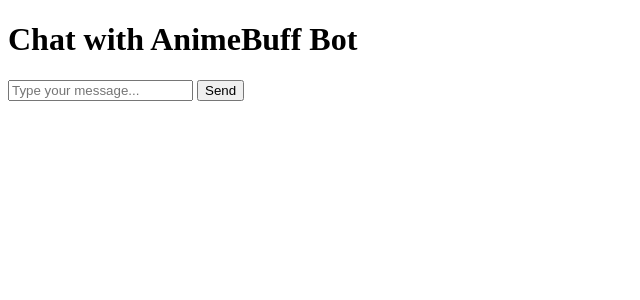
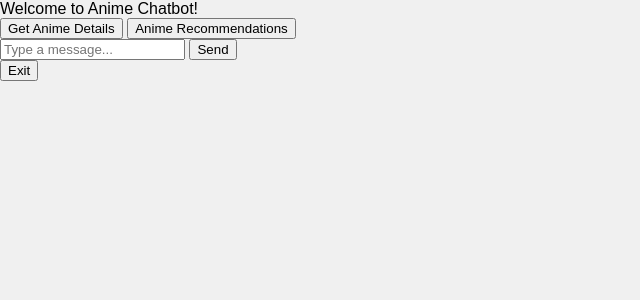
Before and after one commit to sameer-ahmed-2000/AnimeBuff-Bot, a Flask app: page /chat in a window 1280 px wide. Shown: the top 300 px of the page, without its empty margins (0-640 px from the left). Run offline with Flask 3, Linux system fonts and the light colour scheme; parts of the project's set-up code (start-up, migrations or seed data) failed here and were passed over.

Commit message:
changed the designs and structure

```diff
--- a/static/css/styles.css
+++ b/static/css/styles.css
@@ -1,79 +1,23 @@
-/* Style for user messages */
-.user-message {
-    color: blue;
+body {
+    font-family: Arial, sans-serif;
+    margin: 0;
+    padding: 0;
+    background-color: #f0f0f0;
 }
 
-/* Style for chatbot messages */
-.chatbot-message {
-    color: green;
+h1 {
+    color: #333;
+    text-align: center;
 }
 
-/* Style for images */
-.chat-image {
-    max-width: 200px;
-    height: auto;
+.options-container {
+    display: flex;
+    flex-direction: column;
+    align-items: center;
+    margin-top: 20px;
 }
 
-/* Style for links */
-.chat-link {
-    color: #007bff;
-    text-decoration: underline;
-}
-/* Style for chatbox */
-#chatbox {
-    display: flex;
-    flex-direction: column;
-    align-items: flex-start;
-}
-
-/* Style for user messages */
-.user-message {
-    color: blue;
-    align-self: flex-end;
-}
-
-/* Style for chatbot messages */
-.chatbot-message {
-    color: green;
-    align-self: flex-start;
-}
-/* Style for chatbox */
-/* Style for chatbox */
-#chatbox {
-    display: flex;
-    flex-direction: column;
-    align-items: flex-start;
-    border: 2px solid #000;
-    padding: 10px;
-    margin-bottom: 10px;
-    width: 75%;
-    height: auto;
-    resize: none;
-    overflow: auto;
-}
-
-/* Style for user messages */
-.user-message {
-    color: blue;
-    align-self: flex-end;
-}
-
-/* Style for chatbot messages */
-.chatbot-message {
-    color: green;
-    align-self: flex-start;
-}
-
-/* Style for input field */
-#userInput {
-    border: 2px solid #000;
-    padding: 5px;
-    width: 75%;
-    height: auto;
-}
-
-/* Style for send and exit buttons */
-#sendButton, #exitButton {
+.option {
     background-color: #4CAF50; /* Green */
     border: none;
     color: white;
@@ -84,4 +28,18 @@
     font-size: 16px;
     margin: 4px 2px;
     cursor: pointer;
+    border-radius: 12px;
+    width: 200px;
+    transition-duration: 0.4s;
 }
+
+.option:hover {
+    background-color: #45a049;
+}
+
+img {
+    display: block;
+    margin-left: auto;
+    margin-right: auto;
+    width: 50%;
+}
--- a/static/js/script.js
+++ b/static/js/script.js
@@ -1,77 +1,12 @@
-document.getElementById('getAnimeDetailsButton').addEventListener('click', function() {
-    // Handle "Get Anime Details" button click
-    // Redirect to the appropriate page
+// Add event listeners to the options
+document.getElementById('getAnimeDetailsOption').addEventListener('click', function() {
+    window.location.href = 'get_anime_details.html';
+});
+
+document.getElementById('recommendAnimeOption').addEventListener('click', function() {
     window.location.href = 'recommend_anime.html';
 });
 
-document.getElementById('animeRecommendationsButton').addEventListener('click', function() {
-    // Handle "Anime Recommendations" button click
-    // Redirect to the appropriate page
-    window.location.href = 'recommend_tags.html';
+document.getElementById('recommendGenreOption').addEventListener('click', function() {
+    window.location.href = 'recommend_genre.html';
 });
-
-document.getElementById('exitButton').addEventListener('click', function() {
-    // Handle "Exit" button click
-    // Redirect to the main page
-    window.location.href = 'index.html';
-});
-
-// Add event listeners for other buttons as needed
-document.getElementById('sendButton').addEventListener('click', function() {
-    var userInput = document.getElementById('userInput').value;
-
-    // Display the user's message
-    var userMessageElement = document.createElement('div');
-    userMessageElement.className = 'user-message';
-    userMessageElement.innerHTML = 'User: ' + userInput;
-    document.getElementById('chatbox').appendChild(userMessageElement);
-
-    // Send the user's message to the server
-    fetch('/api/chat', {
-        method: 'POST',
-        headers: {
-            'Content-Type': 'application/json',
-        },
-        body: JSON.stringify({ 'user_input': userInput }),
-    })
-    .then(response => response.json())
-    .then(data => {
-        // Display the chatbot's response
-        var response = data.response;
-        var lines = response.split('\n'); // Split the response into lines
-        var output = '';
-        lines.forEach(line => {
-            if (line.trim() !== '') { // Skip empty lines
-                var parts = line.split(': '); // Split each line into key-value pairs
-                if (parts[0] === 'Picture') {
-                    // Display the picture
-                    var imageUrl = parts[1].replace(/[\[\]']+/g, '');
-                    output += '<img src="' + imageUrl + '" alt="Anime Image"><br>';
-                } else if (parts[0] === 'Primary Source') {
-                    // Display the primary source link
-                    var sourceUrl = parts[1].replace(/[\[\]']+/g, ''); // Remove square brackets
-                    output += 'Primary Source: <a href="' + sourceUrl.trim() + '">Link</a><br>';
-                } else {
-                    output += line + '<br>';
-                }
-            }
-        });
-        var chatbotMessageElement = document.createElement('div');
-        chatbotMessageElement.className = 'chatbot-message';
-        chatbotMessageElement.innerHTML = output;
-        document.getElementById('chatbox').appendChild(chatbotMessageElement);
-
-        // Clear the user's input
-        document.getElementById('userInput').value = '';
-    })
-    .catch(error => {
-        console.error('Error:', error);
-    });
-});
-
-// Make the send button work when the enter key is pressed
-document.getElementById('userInput').addEventListener('keyup', function(event) {
-    if (event.key === 'Enter') {
-        document.getElementById('sendButton').click();
-    }
-});
--- a/templates/chat.html
+++ b/templates/chat.html
@@ -1,20 +1,21 @@
 <!DOCTYPE html>
-<html lang="en">
+<html>
 <head>
-    <meta charset="UTF-8">
-    <meta name="viewport" content="width=device-width, initial-scale=1.0">
-    <title>Chat with AnimeBuff Bot</title>
+    <title>Chatbot</title>
+    <link rel="stylesheet" type="text/css" href="../static/css/styles.css">
 </head>
 <body>
-    <h1>Chat with AnimeBuff Bot</h1>
-    <div id="chat-box">
-        <ul id="message-list">
-            <!-- Messages will be displayed here -->
-        </ul>
-        <input type="text" id="user-input" placeholder="Type your message...">
-        <button onclick="sendMessage()">Send</button>
+    <div id="welcomeMessage">Welcome to Anime Chatbot!</div>
+    <button id="getAnimeDetailsButton">Get Anime Details</button>
+    <button id="animeRecommendationsButton">Anime Recommendations</button>
+    <div id="chatbox"></div>
+    <input id="userInput" type="text" placeholder="Type a message...">
+    <button id="sendButton">Send</button>
+    <div id="pinSymbol">
+        <button id="exitButton">Exit</button>
+        <!-- Add more buttons as needed -->
     </div>
-    <script src="../../js/script.js"></script>
 
+    <script src="../static/js/script.js"></script>
 </body>
 </html>
```
Also changed, not shown: main.py (+10 -0 lines), static/css/chat.css (added, +89 -0 lines), static/js/chat.js (added, +77 -0 lines), templates/index.html (+10 -12 lines), recommenders/anime_recommender.py (line endings or trailing spaces), static/js/recommend_anime.js (added), static/js/recommend_tag.js (added).
